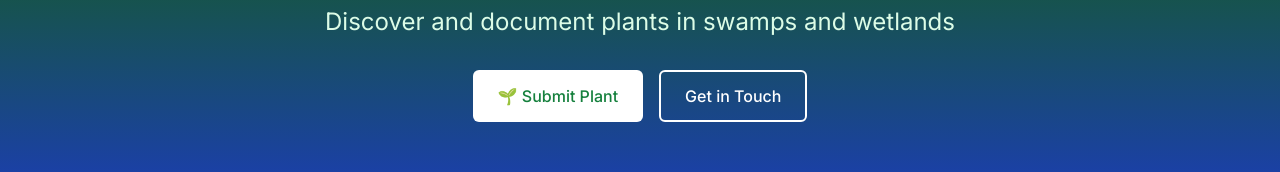
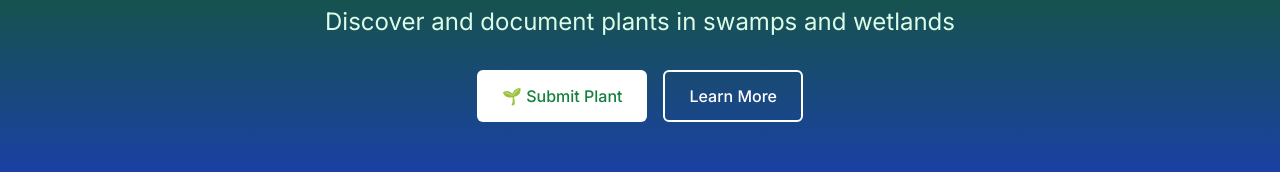
Before and after one commit to DanielLipszyc/Code-For-Change-2026, a Next.js app: page / in a window 1280 px wide. Shown: the part 206-378 px from the top of the page. Built offline with nearby package versions, Linux system fonts and the light colour scheme.

Commit message:
fixed some broken links in the buttons

```diff
--- a/src/app/page.tsx
+++ b/src/app/page.tsx
@@ -1,3 +1,5 @@
+import Link from "next/link";
+
 export default function Home() {
   return (
     <div className="min-h-screen">
@@ -5,24 +7,29 @@ export default function Home() {
       <section className="bg-gradient-to-b from-[#136207] to-[#1B3FAB] text-white py-16 px-4 sm:px-6 lg:px-8">
         <div className="max-w-7xl mx-auto text-center">
           <h1 className="text-4xl sm:text-5xl lg:text-6xl font-bold mb-6">
-            Welcome to <span className="bg-gradient-to-r from-orange-400 to-sky-400 bg-clip-text text-transparent">Swamp</span> Spotter 🌿
+            Welcome to{" "}
+            <span className="bg-gradient-to-r from-orange-400 to-sky-400 bg-clip-text text-transparent">
+              Swamp
+            </span>{" "}
+            Spotter 🌿
           </h1>
           <p className="text-lg sm:text-xl lg:text-2xl mb-8 text-green-100 max-w-3xl mx-auto">
             Discover and document plants in swamps and wetlands
           </p>
           <div className="flex flex-col sm:flex-row gap-4 justify-center">
-            <a
+            <Link
               href="/submit"
               className="inline-flex items-center justify-center px-6 py-3 border border-transparent text-base font-medium rounded-md text-green-700 bg-white hover:bg-green-50 transition-colors"
             >
               🌱 Submit Plant
-            </a>
-            <a
-              href="/contact"
+            </Link>
+
+            <Link
+              href="/about"
               className="inline-flex items-center justify-center px-6 py-3 border-2 border-white text-base font-medium rounded-md text-white hover:bg-white/10 transition-colors"
             >
-              Get in Touch
-            </a>
+              Learn More
+            </Link>
           </div>
         </div>
       </section>
@@ -33,6 +40,7 @@ export default function Home() {
           <h2 className="text-3xl font-bold text-center mb-12 text-gray-900 dark:text-white">
             How It Works
           </h2>
+
           <div className="grid grid-cols-1 md:grid-cols-2 gap-8 max-w-3xl mx-auto">
             {[
               {
@@ -40,25 +48,29 @@ export default function Home() {
                 description:
                   "Find and photograph plants in swamps, wetlands, and marshes",
                 icon: "🔍",
+                href: "/guide",
               },
               {
                 title: "Submit Sightings",
                 description: "Upload your discoveries with location and details",
                 icon: "📸",
+                href: "/submit",
               },
-            ].map((feature, index) => (
-              <div
-                key={index}
-                className="bg-white dark:bg-gray-800 rounded-xl p-6 shadow-lg hover:shadow-xl transition-shadow"
+            ].map((feature) => (
+              <Link
+                key={feature.href}
+                href={feature.href}
+                className="group bg-white dark:bg-gray-800 rounded-xl p-6 shadow-lg hover:shadow-xl transition-shadow focus:outline-none focus:ring-2 focus:ring-offset-2 focus:ring-gray-300 dark:focus:ring-gray-600"
+                aria-label={feature.title}
               >
                 <div className="text-4xl mb-4">{feature.icon}</div>
-                <h3 className="text-xl font-semibold mb-2 text-gray-900 dark:text-white">
+                <h3 className="text-xl font-semibold mb-2 text-gray-900 dark:text-white group-hover:underline">
                   {feature.title}
                 </h3>
                 <p className="text-gray-600 dark:text-gray-400">
                   {feature.description}
                 </p>
-              </div>
+              </Link>
             ))}
           </div>
         </div>
@@ -71,14 +83,16 @@ export default function Home() {
             Ready to Explore the Swamp?
           </h2>
           <p className="text-lg text-gray-600 dark:text-gray-400 mb-8">
-            Join our community of plant enthusiasts and help document wetland biodiversity
+            Join our community of plant enthusiasts and help document wetland
+            biodiversity
           </p>
-          <a
-            href="/guide"
+
+          <Link
+            href="/map"
             className="inline-flex items-center justify-center px-8 py-4 border border-transparent text-lg font-medium rounded-md text-white bg-green-600 hover:bg-green-700 transition-colors"
           >
             🐊 Get Started
-          </a>
+          </Link>
         </div>
       </section>
     </div>
```
